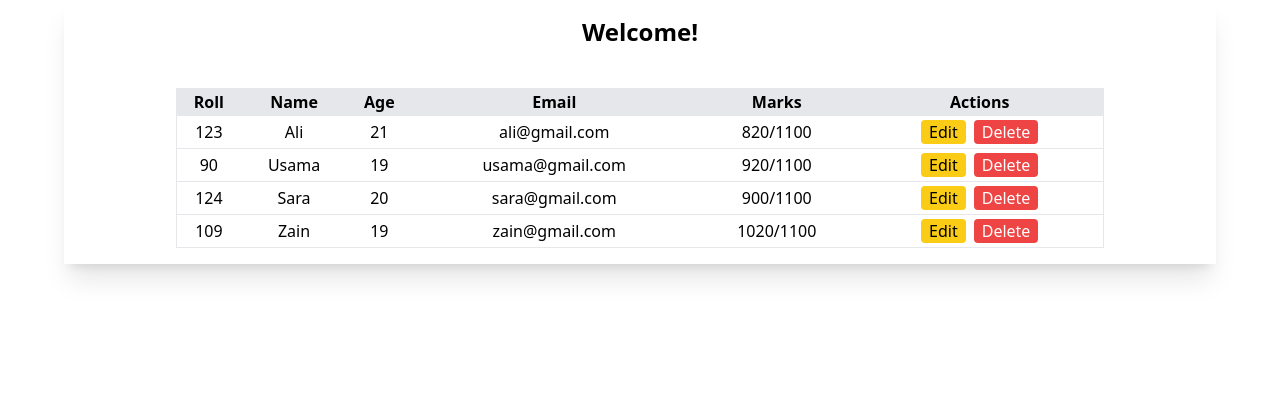
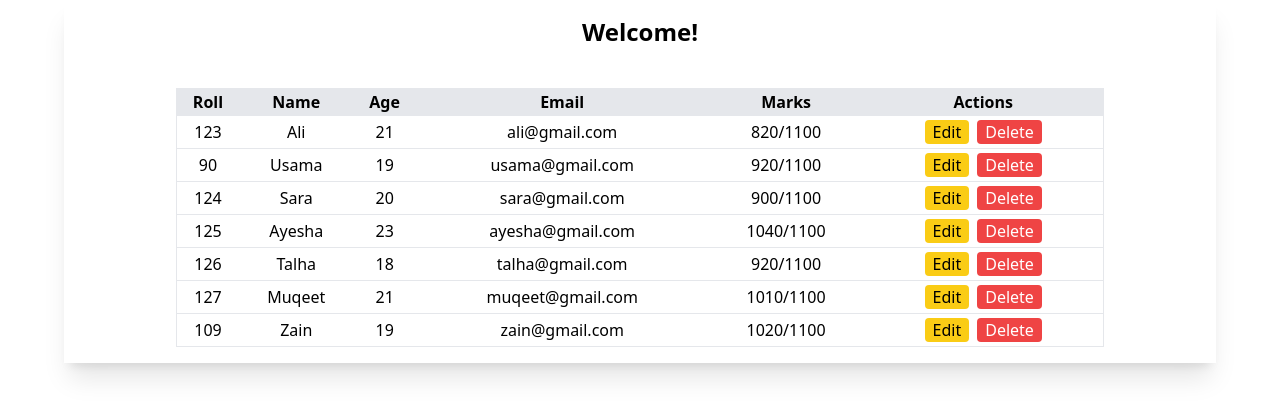
Before and after one commit to riyyan-optiverse/Landing-page-reactjs, a React (Vite) app: page /dash-board in a window 1280 px wide. Shown: the top 416 px of the page. Built offline with nearby package versions, Linux system fonts and the light colour scheme.

Commit message:
modified some code

```diff
--- a/src/components/dashboard.jsx
+++ b/src/components/dashboard.jsx
@@ -33,6 +33,27 @@ const DashBoard = () => {
             age: 20,
             email: "sara@gmail.com",
             marks: "900/1100",
+          },
+          {
+            rollNumber: 125,
+            name: "Ayesha",
+            age: 23,
+            email: "ayesha@gmail.com",
+            marks: "1040/1100",
+          },
+          {
+            rollNumber: 126,
+            name: "Talha",
+            age: 18,
+            email: "talha@gmail.com",
+            marks: "920/1100",
+          },
+          {
+            rollNumber: 127,
+            name: "Muqeet",
+            age: 21,
+            email: "muqeet@gmail.com",
+            marks: "1010/1100",
           },
           {
             rollNumber: 109,
@@ -125,14 +146,14 @@ const DashBoard = () => {
 
             <button
               onClick={handleUpdate}
-              className="bg-green-500 text-white px-3 py-1 rounded m-1"
+              className="bg-green-500 text-white px-3 py-1 rounded m-1 hover:bg-green-600"
             >
               Save
             </button>
 
             <button
               onClick={() => setEditStudent(null)}
-              className="bg-gray-400 px-3 py-1 rounded m-1"
+              className="bg-gray-400 px-3 py-1 rounded m-1 hover:bg-gray-500"
             >
               Cancel
             </button>
```
